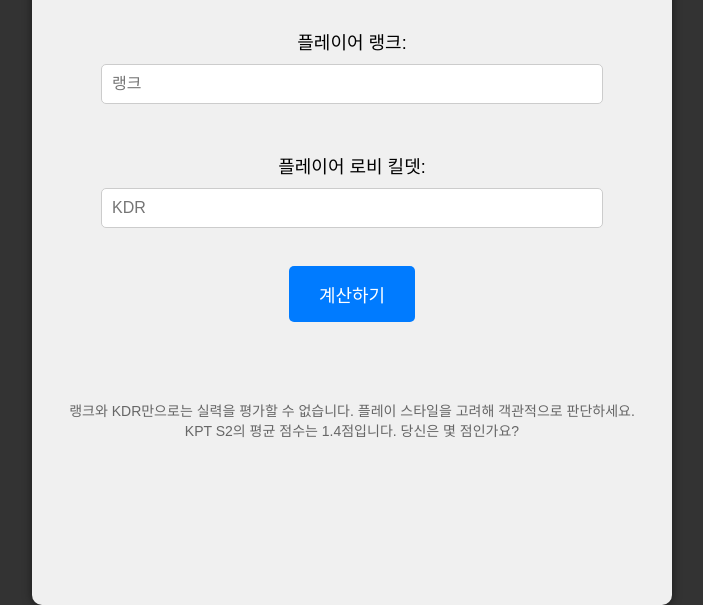
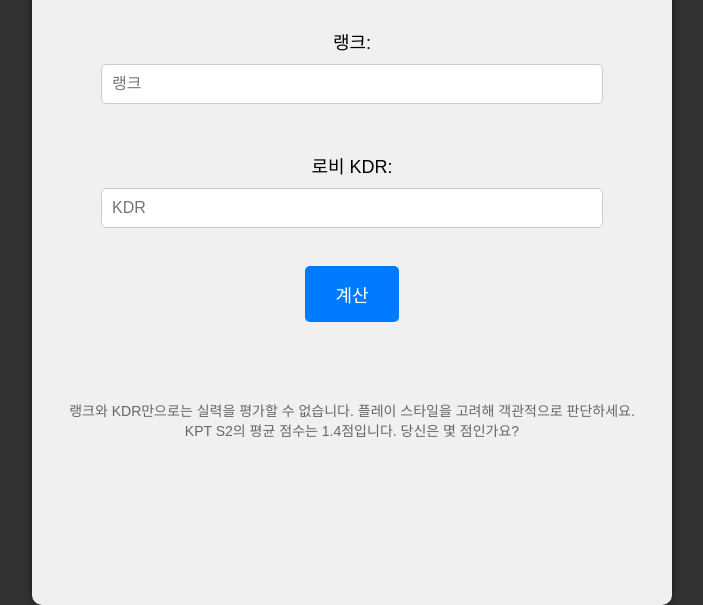
Before and after one commit to Yusi0/Yusi0.github.io, a plain HTML site: page index.html in a window 1280 px wide. Shown: the part 215-820 px from the top of the page, without its empty margins (288-991 px from the left). Drawn offline with Linux system fonts and the light colour scheme.

Commit message:
Update index.html
텍스트

```diff
--- a/index.html
+++ b/index.html
@@ -74,7 +74,7 @@
             var resultMessage;
 
             if (isNaN(rank) || isNaN(kd)) {
-                document.getElementById("resultLabel").innerText = "올바르게 입력하세요.";
+                document.getElementById("resultLabel").innerText = "올바른 값을 기입하세요.";
                 return;
             }
 
@@ -103,11 +103,11 @@
 <body>
     <div class="container">
         <h1>팬텀포스 점수 계산기</h1>
-        <label for="rankInput">플레이어 랭크:</label>
+        <label for="rankInput">랭크:</label>
         <input type="text" id="rankInput" placeholder="랭크"><br>
-        <label for="kdInput">플레이어 로비 킬뎃:</label>
+        <label for="kdInput">로비 KDR:</label>
         <input type="text" id="kdInput" placeholder="KDR"><br>
-        <button id="calculateButton" onclick="calculateScore()">계산하기</button><br>
+        <button id="calculateButton" onclick="calculateScore()">계산</button><br>
         <label id="resultLabel"></label>
         <div id="additionalInfo">
             랭크와 KDR만으로는 실력을 평가할 수 없습니다. 플레이 스타일을 고려해 객관적으로 판단하세요.<br>
```
